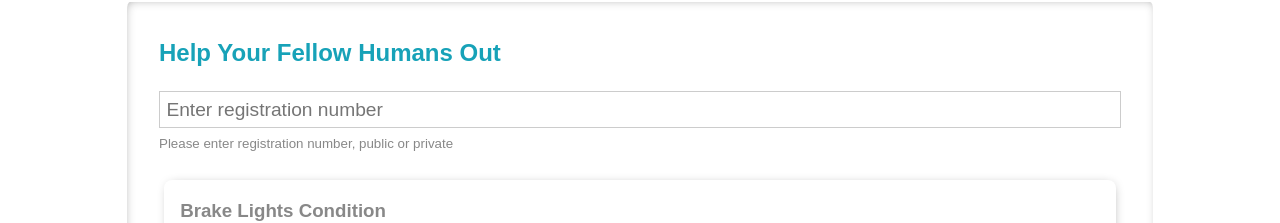
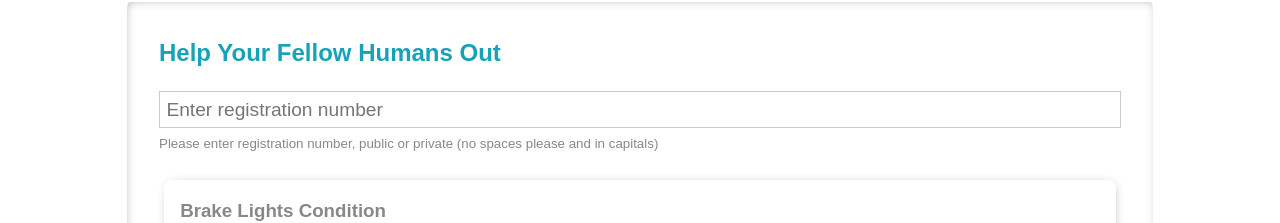
Before and after one commit to usernameistai/helpmecar, a React (Create React App) app in the folder client/: page /reg-form in a window 1280 px wide. Shown: the part 184-407 px from the top of the page. Built offline with nearby package versions, Linux system fonts and the light colour scheme; no server answers.

Commit message:
changed regform wording add touppercase to e.target.value

```diff
--- a/client/src/components/reg/RegForm.js
+++ b/client/src/components/reg/RegForm.js
@@ -24,7 +24,7 @@ const RegForm = ({ addReg, reg, regId }) => {
   superherodriver, gooddriver, roomforimprov } = formData;
 
   const onChange = e => {
-    setFormData({ ...formData, [e.target.name]: e.target.value });
+    setFormData({ ...formData, [e.target.name]: e.target.value.toUpperCase() }); //toUpperCase()
   };
 
   const onSubmit = e => {
@@ -52,7 +52,7 @@ const RegForm = ({ addReg, reg, regId }) => {
                 required
               />
               <small className='form-text'>
-                Please enter registration number, public or private
+                Please enter registration number, public or private (no spaces please and in capitals)
               </small>
               <br />
               <div className='regform-item'>
```
